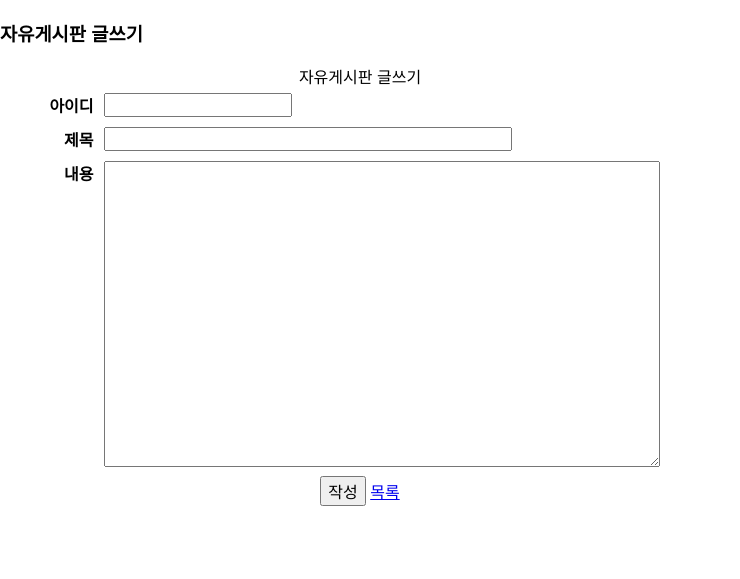
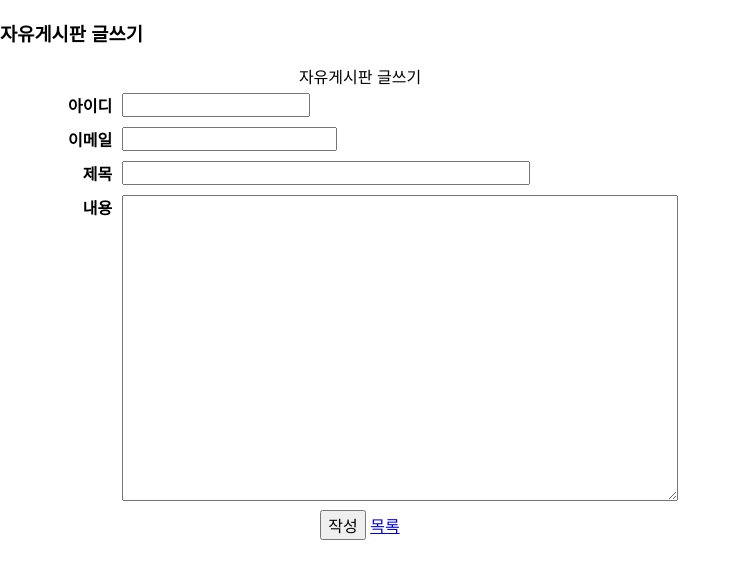
Before and after one commit to khk0613/php-homework-real-real, a PHP site: page /write.php in a window 1280 px wide. Shown: the top 579 px of the page, without its empty margins (0-740 px from the left). Run offline with PHP 8.4, Linux system fonts and the light colour scheme.

Commit message:
쿼리전송문작성

```diff
--- a/board2/css/board.css
+++ b/board2/css/board.css
@@ -19,7 +19,7 @@
 
 #boardWrite table {width:720px}
 #boardWrite th {width:100px;padding:5px;text-align:right;vertical-align: top}
-#boardWrite td {width:620px;padding:5px}
+#boardWrite td {width:300px;padding:5px}
 
 #boardWrite #bID {width:180px}
 #boardWrite #bPassword {width:180px}
--- a/board2/dbconfig.php
+++ b/board2/dbconfig.php
@@ -1,6 +1,6 @@
 <?php
 	header('Content-Type: text/html; charset=utf-8');
-	$db = mysql_connect('127.0.0.1', 'root', '111', 'khk')
+	$dbc = mysql_connect('127.0.0.1', 'root', '111', 'khk')
 	or die('DB 접속을 다시 확인해주세요!');
 
 ?>
--- a/board2/index.php
+++ b/board2/index.php
@@ -23,7 +23,7 @@
 							<th scope="col" class="title">제목</th>
 							<th scope="col" class="author">작성자</th>
 							<th scope="col" class="date">작성일</th>
-							<th scope="col" class="hit">조회</th>
+							<!-- <th scope="col" class="hit">조회</th> -->
 						</tr>
 					</thead>
 					<tbody>
--- a/board2/write.php
+++ b/board2/write.php
@@ -20,8 +20,8 @@
 							<td class="id"><input type="text" name="bID" id="bID"></td>
 						</tr>
 						<tr>
-							<!-- <th scope="row"><label for="bPassword">비밀번호</label></th>
-							<td class="password"><input type="text" name="bPassword" id="bPassword"></td> -->
+							<th scope="row"><label for="bEmail">이메일</label></th>
+							<td class="password"><input type="text" name="bEmail" id="bEmail"></td>
 						</tr>
 						<tr>
 							<th scope="row"><label for="bTitle">제목</label></th>
```
Also changed, not shown: board2/write_updata.php (+19 -0 lines).
